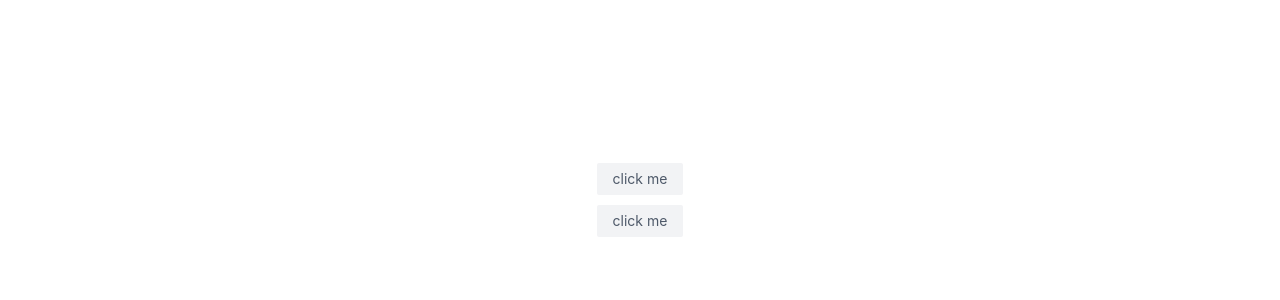
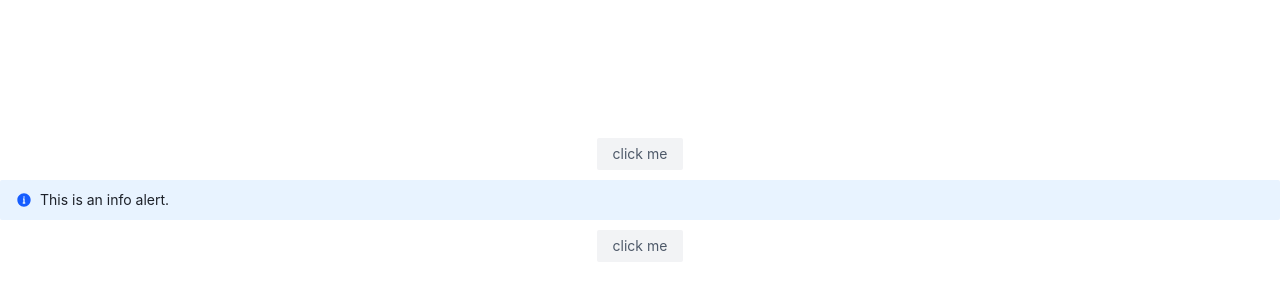
Before and after one commit to mahathir444/yc-ui, a Vue app: page /#/main in a window 1280 px wide. Shown: the part 200-500 px from the top of the page. Built offline with nearby package versions, Linux system fonts and the light colour scheme.

Commit message:
[feat]新增开发lyc分支

```diff
--- a/components.d.ts
+++ b/components.d.ts
@@ -7,6 +7,7 @@ export {}
 /* prettier-ignore */
 declare module 'vue' {
   export interface GlobalComponents {
+    AAlert: typeof import('@arco-design/web-vue')['Alert']
     AButton: typeof import('@arco-design/web-vue')['Button']
     AEmpty: typeof import('@arco-design/web-vue')['Empty']
     AInput: typeof import('@arco-design/web-vue')['Input']
--- a/src/packages/Tooltip/index.vue
+++ b/src/packages/Tooltip/index.vue
@@ -20,6 +20,7 @@
     :focus-delay="focusDelay"
     :auto-fit-popup-width="autoFitPopupWidth"
     :auto-fit-popup-min-width="autoFitPopupMinWidth"
+    :prevent-focus="preventFocus"
     wrapper-class="yc-tooltip"
     :arrow-class="`yc-tooltip-popup-arrow ${arrowClass ?? ''}`"
     :arrow-style="computedArrowStyle"
@@ -77,6 +78,7 @@ const props = withDefaults(defineProps<TooltipProps>(), {
   autoFitPopupMinWidth: false,
   popupContainer: 'body',
   renderToBody: true,
+  preventFocus: false,
   title: '',
   content: '',
   backgroundColor: 'rgb(29, 33, 41)',
--- a/src/packages/Trigger/type.ts
+++ b/src/packages/Trigger/type.ts
@@ -18,7 +18,7 @@ export type TriggerType = 'hover' | 'click' | 'focus' | 'contextMenu';
 
 /**
  *  已经被内置：auto-fix-position、update-at-scroll、auto-fit-position
- *  popuphoverStay、alignPoint、scroll-to-close、scroll-to-close-distance;
+ *  alignPoint、scroll-to-close、scroll-to-close-distance;
  */
 export type TriggerProps = {
   popupVisible?: boolean;
@@ -29,6 +29,7 @@ export type TriggerProps = {
   popupOffset?: number;
   popupTranslate?: number[];
   showArrow?: boolean;
+  popuphoverStay?: boolean;
   blurToClose?: boolean;
   clickToClose?: boolean;
   clickOutsideToClose?: boolean;
--- a/src/views/test.vue
+++ b/src/views/test.vue
@@ -16,6 +16,8 @@
         </template>
       </a-popover>
     </div>
+
+    <a-alert>This is an info alert.</a-alert>
 
     <div>
       <yc-tooltip trigger="click" position="bottom">
```
